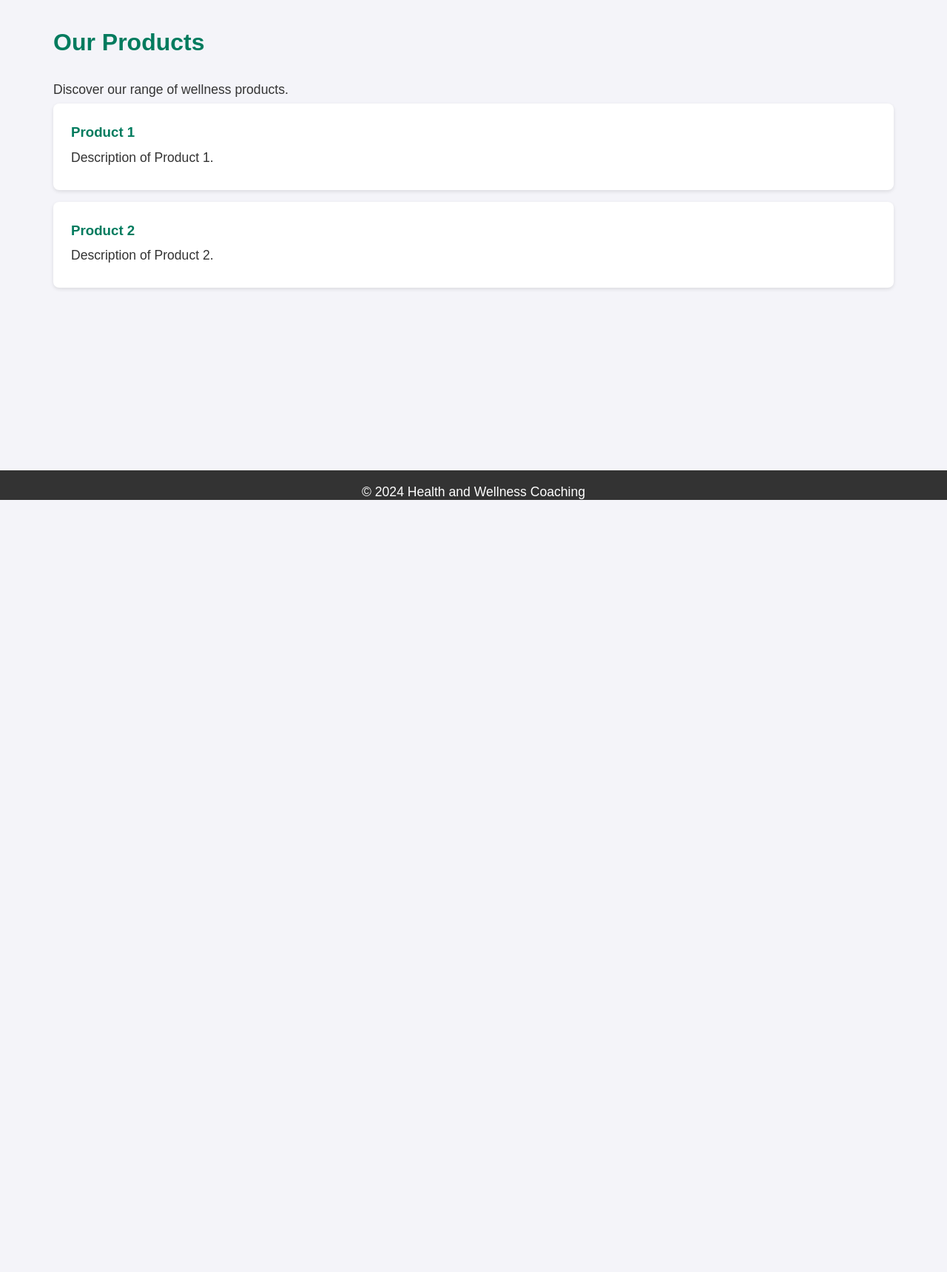
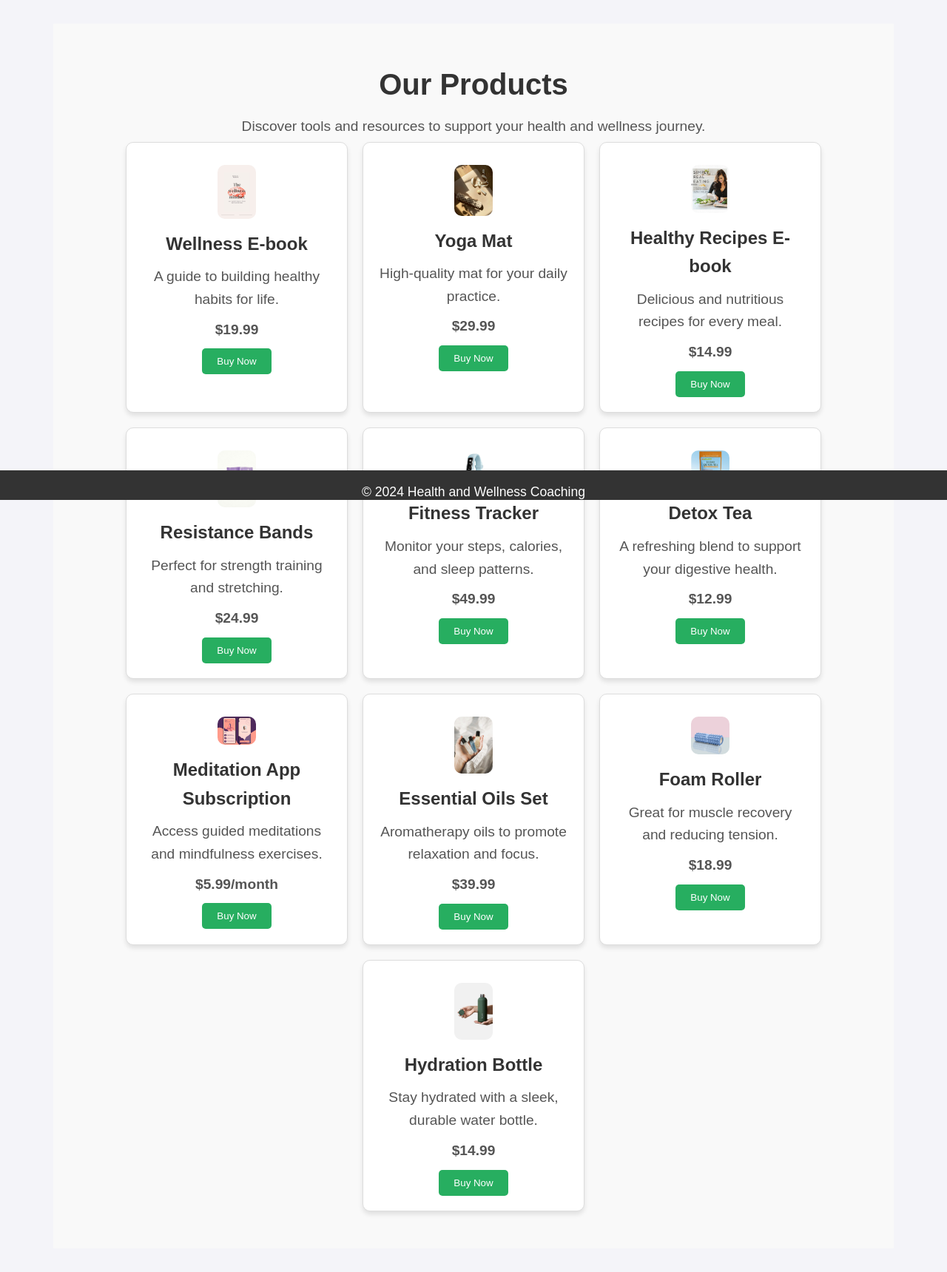
Before and after one commit to QendresaMorina/Health-and-Wellness-Coaching, a PHP site: page /products.html in a window 1280 px wide. Shown: the part 124-1844 px from the top of the page at 74% size. Before the commit the page ends 800 px from the top, so only its background shows below. Run offline with PHP 8.4, Linux system fonts and the light colour scheme.

Commit message:
Products Finished

```diff
--- a/products.html
+++ b/products.html
@@ -22,16 +22,96 @@
         </nav>
     </header>
     <main>
-        <h2>Our Products</h2>
-        <p>Discover our range of wellness products.</p>
-        <div class="product">
-            <h3>Product 1</h3>
-            <p>Description of Product 1.</p>
-        </div>
-        <div class="product">
-            <h3>Product 2</h3>
-            <p>Description of Product 2.</p>
-        </div>
+        <section id="products">
+            <h1>Our Products</h1>
+            <p>Discover tools and resources to support your health and wellness journey.</p>
+
+            <div class="product-container">
+              <!-- Product 1 -->
+              <div class="product-card">
+                <img src="photo.jpg" alt="Wellness E-book">
+                <h3>Wellness E-book</h3>
+                <p>A guide to building healthy habits for life.</p>
+                <p class="price">$19.99</p>
+                <button class="buy-now">Buy Now</button>
+              </div>
+
+              <!-- Product 2 -->
+              <div class="product-card">
+                <img src="photo1.jpg" alt="Yoga Mat">
+                <h3>Yoga Mat</h3>
+                <p>High-quality mat for your daily practice.</p>
+                <p class="price">$29.99</p>
+                <button class="buy-now">Buy Now</button>
+              </div>
+
+              <!-- Product 3 -->
+              <div class="product-card">
+                <img src="photo2.jpg"alt="Healthy Recipes E-book">
+                <h3>Healthy Recipes E-book</h3>
+                <p>Delicious and nutritious recipes for every meal.</p>
+                <p class="price">$14.99</p>
+                <button class="buy-now">Buy Now</button>
+              </div>
+
+              <div class="product-card">
+                <img src="photo3.jpg" alt="Resistance Bands">
+                <h3>Resistance Bands</h3>
+                <p>Perfect for strength training and stretching.</p>
+                <p class="price">$24.99</p>
+                <button class="buy-now">Buy Now</button>
+            </div>
+
+            <div class="product-card">
+                <img src="photo4.jpg" alt="Fitness Tracker">
+                <h3>Fitness Tracker</h3>
+                <p>Monitor your steps, calories, and sleep patterns.</p>
+                <p class="price">$49.99</p>
+                <button class="buy-now">Buy Now</button>
+            </div>
+
+            <div class="product-card">
+                <img src="photo5.jpg" alt="Detox Tea">
+                <h3>Detox Tea</h3>
+                <p>A refreshing blend to support your digestive health.</p>
+                <p class="price">$12.99</p>
+                <button class="buy-now">Buy Now</button>
+            </div>
+
+            <div class="product-card">
+                <img src="photo6.jpg" alt="Meditation App Subscription">
+                <h3>Meditation App Subscription</h3>
+                <p>Access guided meditations and mindfulness exercises.</p>
+                <p class="price">$5.99/month</p>
+                <button class="buy-now">Buy Now</button>
+            </div>
+
+            <div class="product-card">
+                <img src="photo7.jpg" alt="Essential Oils Set">
+                <h3>Essential Oils Set</h3>
+                <p>Aromatherapy oils to promote relaxation and focus.</p>
+                <p class="price">$39.99</p>
+                <button class="buy-now">Buy Now</button>
+            </div>
+
+            <div class="product-card">
+                <img src="photo8.jpg" alt="Foam Roller">
+                <h3>Foam Roller</h3>
+                <p>Great for muscle recovery and reducing tension.</p>
+                <p class="price">$18.99</p>
+                <button class="buy-now">Buy Now</button>
+            </div>
+
+            <div class="product-card">
+                <img src="photo9.jpg" alt="Hydration Bottle">
+                <h3>Hydration Bottle</h3>
+                <p>Stay hydrated with a sleek, durable water bottle.</p>
+                <p class="price">$14.99</p>
+                <button class="buy-now">Buy Now</button>
+            </div>
+
+            </div>
+          </section>
     </main>
     <footer>
         <p>&copy; 2024 Health and Wellness Coaching</p>
--- a/styles.css
+++ b/styles.css
@@ -1,11 +1,10 @@
-/* Universal Reset */
 * {
     margin: 0;
     padding: 0;
     box-sizing: border-box;
 }
 
-/* Body and overall styles */
+
 body {
     font-family: Arial, sans-serif;
     background-color: #f4f4f9;
@@ -15,7 +14,7 @@
     padding: 0;
 }
 
-/* Header styles */
+
 header {
     background-color: #007b5e;
     color: #fff;
@@ -49,7 +48,6 @@
     text-decoration: underline;
 }
 
-/* Main content styles */
 main {
     padding: 2rem;
     max-width: 1200px;
@@ -89,7 +87,6 @@
     bottom: 0;
 }
 
-/* Form Styles */
 form {
     background-color: #fff;
     padding: 2rem;
@@ -133,7 +130,7 @@
     background-color: #005d46;
 }
 
-/* Special styles for login and register pages */
+
 form p {
     text-align: center;
 }
@@ -147,7 +144,7 @@
     text-decoration: underline;
 }
 
-/* Responsive Styles */
+
 @media (max-width: 768px) {
     header h1 {
         font-size: 2rem;
@@ -170,13 +167,13 @@
     }
 }
 img {
-    max-width: 20%; /* Zvogëlon gjerësinë e fotove në 10% të gjerësisë së kontejnerit */
-    height: auto; /* Siguron që raporti i aspektit të fotos të ruhet */
-    margin: 10px auto; /* Shton hapësirë rreth fotove */
-    display: block; /* Qendron fotot në mes të kontejnerit */
+    max-width: 20%;
+    height: auto;
+    margin: 10px auto;
+    display: block;
 }
 .small-img {
-    max-width: 20%; /* Madhësi më e vogël për foto specifike */
+    max-width: 20%;
     height: auto;
     margin: 10px auto;
     display: block;
@@ -190,16 +187,15 @@
     height: auto;
 }
 footer {
-    max-width: 100%; /* Siguron që footer-i të mbushë plotësisht ekranin */
+    max-width: 100%;
     max-height: 40px;
-    padding: 10px 0; /* Shton pak më shumë hapësirë të vogël */
+    padding: 10px 0;
 }
 
-/* Për linket në footer */
 footer a {
     color: white;
     text-decoration: none;
-    font-size: 14px; /* Zvogëlon madhësinë e linkeve */
+    font-size: 14px;
 }
 
 footer a:hover {
@@ -208,3 +204,147 @@
 p {
     margin: 5px 0;
 }
+#products {
+    text-align: center;
+    padding: 50px;
+    background-color: #f9f9f9;
+  }
+
+  #products h1 {
+    font-size: 2.5em;
+    margin-bottom: 10px;
+  }
+
+  #products p {
+    font-size: 1.2em;
+    color: #555;
+  }
+
+  .product-container {
+    display: flex;
+    justify-content: center;
+    gap: 20px;
+    flex-wrap: wrap;
+  }
+
+  .product-card {
+    background: white;
+    border: 1px solid #ddd;
+    border-radius: 10px;
+    width: 300px;
+    padding: 20px;
+    text-align: center;
+    box-shadow: 0 4px 6px rgba(0, 0, 0, 0.1);
+    transition: transform 0.2s;
+  }
+
+  .product-card:hover {
+    transform: scale(1.05);
+  }
+
+  .product-card img {
+    width: 100%;
+    border-radius: 10px;
+    margin-bottom: 15px;
+  }
+
+  .product-card h3 {
+    font-size: 1.5em;
+    margin-bottom: 10px;
+  }
+
+  .product-card p {
+    font-size: 1em;
+    margin: 10px 0;
+  }
+
+  .product-card .price {
+    font-weight: bold;
+    color: #27ae60;
+  }
+
+  .buy-now {
+    padding: 10px 20px;
+    background: #27ae60;
+    color: white;
+    border: none;
+    border-radius: 5px;
+    cursor: pointer;
+    transition: background 0.3s;
+  }
+
+  .buy-now:hover {
+    background: #1e874b;
+  }
+  #products {
+    text-align: center;
+    padding: 50px;
+    background-color: #f9f9f9;
+  }
+
+  #products h1 {
+    font-size: 2.5em;
+    margin-bottom: 10px;
+  }
+
+  #products p {
+    font-size: 1.2em;
+    color: #555;
+  }
+
+  .product-container {
+    display: flex;
+    justify-content: center;
+    gap: 20px;
+    flex-wrap: wrap;
+  }
+
+  .product-card {
+    background: white;
+    border: 1px solid #ddd;
+    border-radius: 10px;
+    width: 300px;
+    padding: 20px;
+    text-align: center;
+    box-shadow: 0 4px 6px rgba(0, 0, 0, 0.1);
+    transition: transform 0.2s;
+  }
+
+  .product-card:hover {
+    transform: scale(1.05);
+  }
+
+  .product-card img {
+    width: 100%;
+    border-radius: 10px;
+    margin-bottom: 15px;
+  }
+
+  .product-card h3 {
+    font-size: 1.5em;
+    margin-bottom: 10px;
+  }
+
+  .product-card p {
+    font-size: 1em;
+    margin: 10px 0;
+  }
+
+  .product-card .price {
+    font-weight: bold;
+    color: #27ae60;
+  }
+
+  .buy-now {
+    padding: 10px 20px;
+    background: #27ae60;
+    color: white;
+    border: none;
+    border-radius: 5px;
+    cursor: pointer;
+    transition: background 0.3s;
+  }
+
+  .buy-now:hover {
+    background: #1e874b;
+  }
```
Also changed, not shown: about.html (+6 -1 lines), app.js (+2 -6 lines), news.html (+10 -1 lines), photo.jpg (added), photo1.jpg (added), photo2.jpg (added), photo3.jpg (added), photo4.jpg (added), photo5.jpg (added), photo6.jpg (added), photo7.jpg (added), photo8.jpg (added), photo9.jpg (added).
